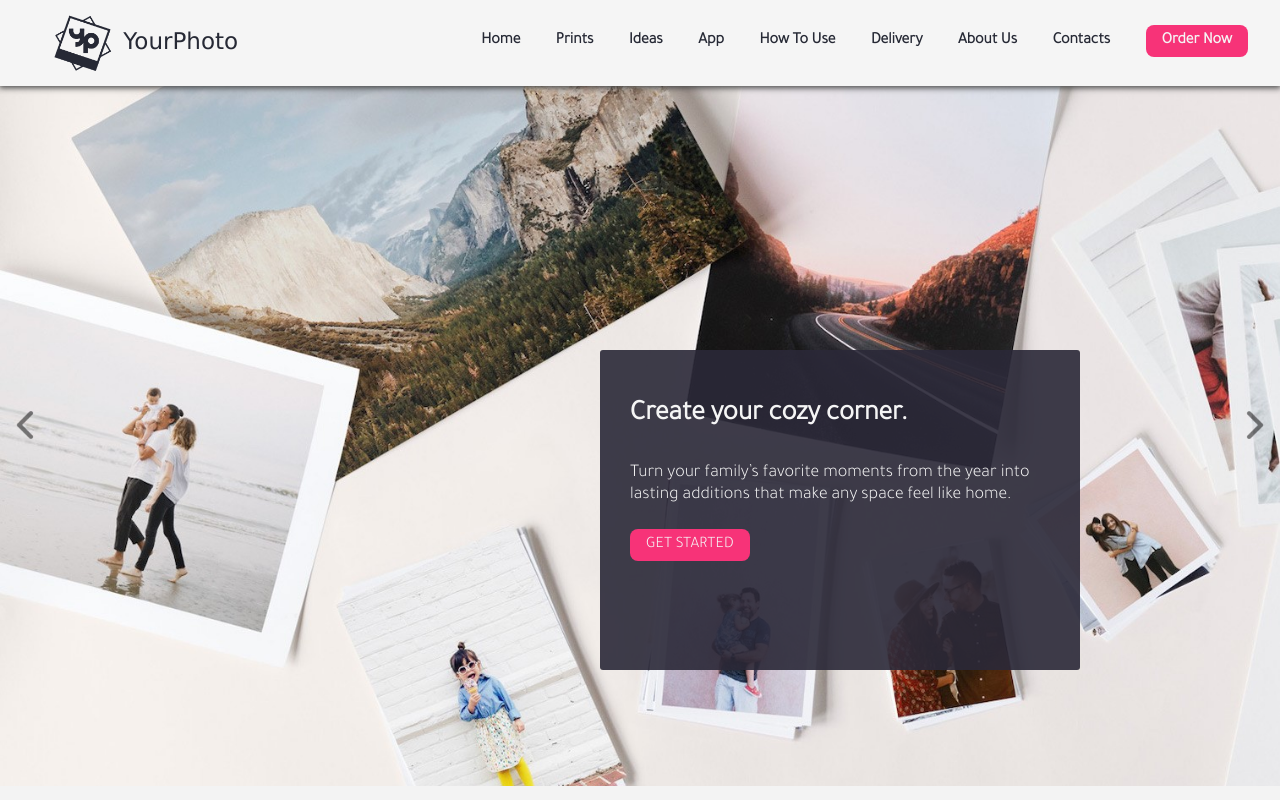
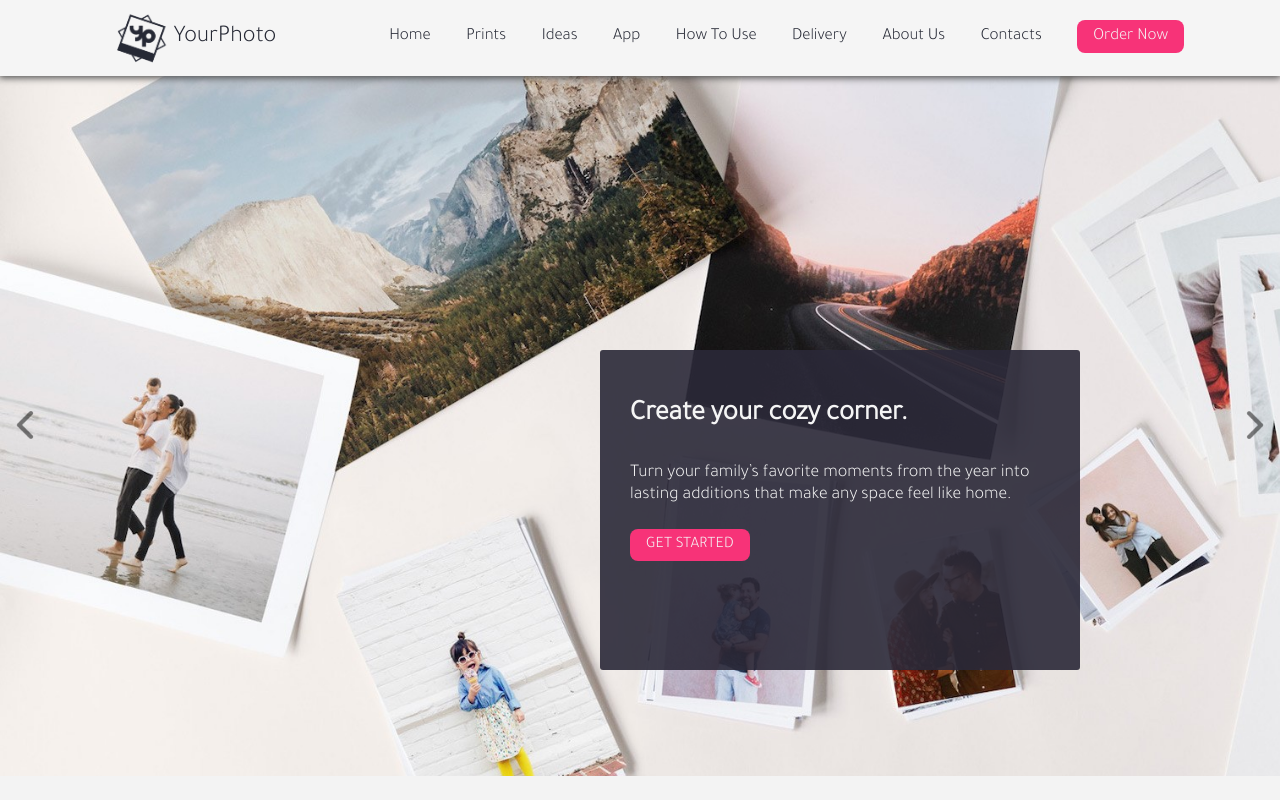
Before and after one commit to hayknurijanyan/yourphoto-lite, a plain HTML site: page index.html in a window 1280 px wide. Shown: the top 800 px of the page. Drawn offline with Linux system fonts and the light colour scheme.

Commit message:
some changes

```diff
--- a/index.html
+++ b/index.html
@@ -18,8 +18,8 @@
     <header class="main-header">
         <div class="main-logo">
             <a href="#" class="logo-text">
-                <img class="logo-img" src="icons/logo.png" width='70px' height="70px" alt="">
-                YourPhoto
+                <img class="logo-img" src="icons/logo.png" width='60px' height="60px" alt="">
+                <span>YourPhoto</span>
             </a>
         </div>
         <nav class="nav">
--- a/main.css
+++ b/main.css
@@ -1,5 +1,5 @@
 body {
-  margin-top: 86px;
+  margin-top: 76px;
 }
 
 #slider {
--- a/shared.css
+++ b/shared.css
@@ -15,20 +15,30 @@ body {
   align-items: center;
   width: 100%;
   background-color: whitesmoke;
-  padding: 8px 16px;
+  padding: 8px 80px;
   position: fixed;
   top: 0;
   left: 0;
   z-index: 1;
-  box-shadow: 0px 1px 6px 1px rgb(70, 70, 70);
+  box-shadow: 0px 1px 7px 1px rgb(80, 80, 80);
 }
 
 .main-logo {
-  font-size: larger;
   color: #262935;
 }
 .main-logo a {
   color: #262935;
+  text-decoration: none;
+  /* font-weight: 200; */
+}
+
+.main-logo span{
+  font-weight: 100;
+  display: inline-block;
+  vertical-align: middle;
+  text-decoration: none;
+  font-weight: 200;
+  font-size: 24px;
 }
 
 .main-logo:hover {
@@ -180,13 +190,13 @@ body {
   vertical-align: middle;
 }
 .logo-text {
-  font-family: Verdana, Geneva, Tahoma, sans-serif;
+  /* font-family: Verdana, Geneva, Tahoma, sans-serif;
   display: inline-block;
   vertical-align: middle;
   color: whitesmoke;
   text-decoration: none;
   font-size: larger;
-  font-weight: 100;
+  font-weight: 100; */
 }
 
 .nav {
@@ -207,16 +217,16 @@ body {
 }
 
 .nav-item a {
-  color: whitesmoke;
   color: #262935;
-  font-weight: 600;
+  font-weight: 500;
+  font-size: 17px;
   text-decoration: none;
   pad: 20px 0;
 }
 
 .nav-item a:hover,
 .nav-item a:active {
-  border-bottom: 2px solid whitesmoke;
+  border-bottom: 1px solid #262935;
   /* color: #e9c2c5; */
 }
 
```
